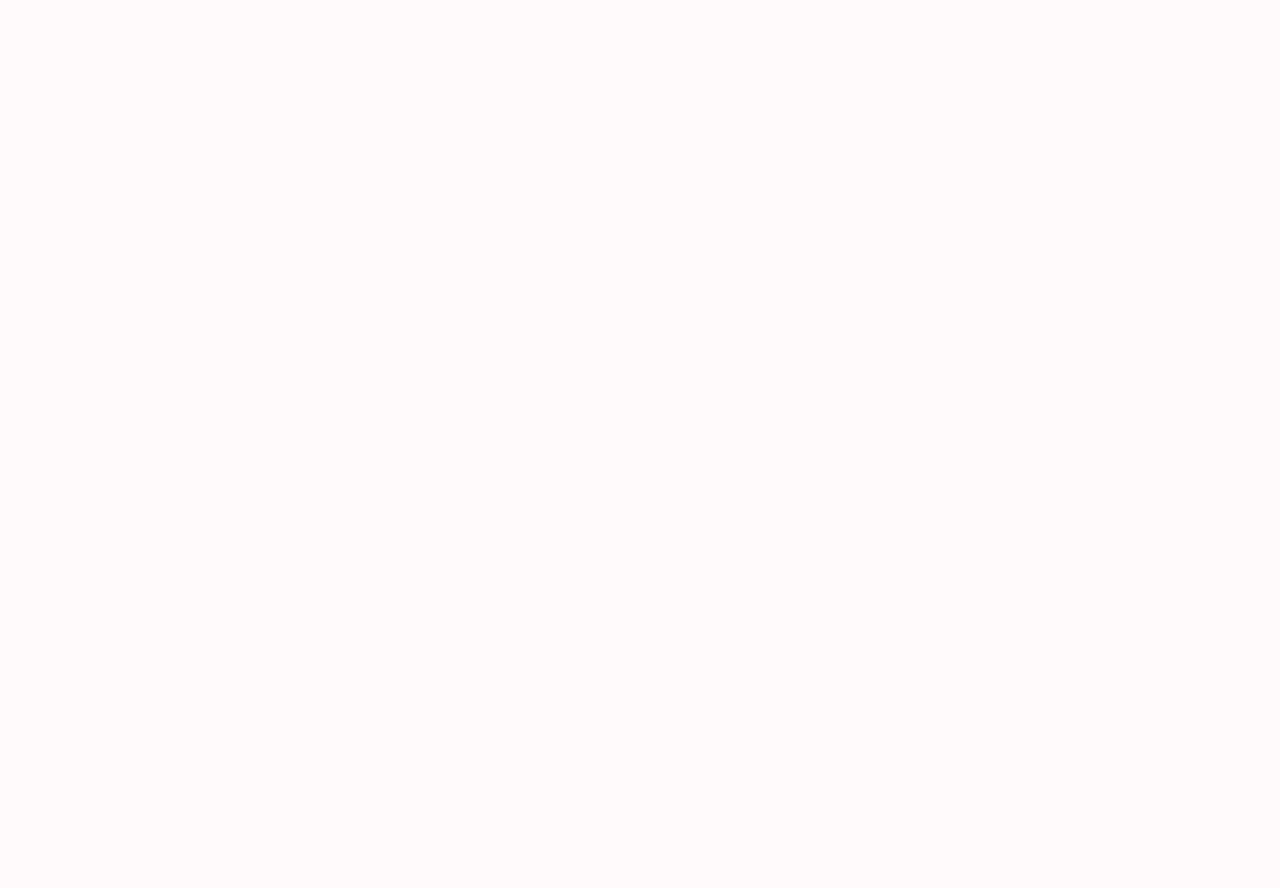
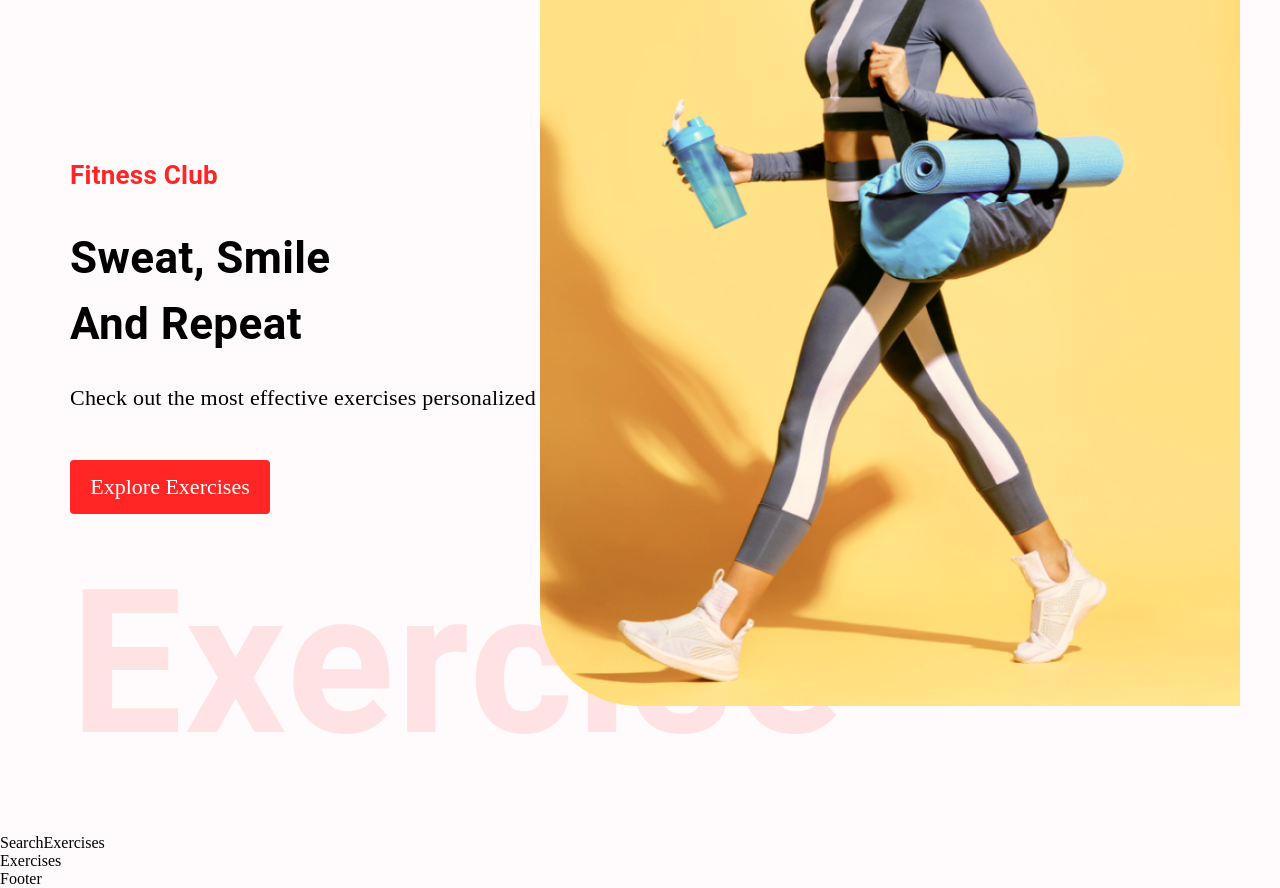
Before and after one commit to bchaindeveloper/home_gym, a React (Create React App) app: page / in a window 1280 px wide. Shown: the part 160-1048 px from the top of the page. Before the commit the page ends 800 px from the top, so only its background shows below. Built offline with nearby package versions, Linux system fonts and the light colour scheme.

Commit message:
HeroBanner

```diff
--- a/src/App.js
+++ b/src/App.js
@@ -1,6 +1,6 @@
-import React from 'react'
+import React from 'react';
 import { Route, Routes } from 'react-router-dom';
-import {Box} from '@mui/material';
+import { Box } from '@mui/material';
 
 import './App.css';
 import ExerciseDetail from './pages/ExerciseDetail';
@@ -8,17 +8,15 @@
 import Navbar from './components/Navbar';
 import Footer from './components/Footer';
 
-const App = () => {
-  return (
-    <Box width="400px" sx={{width: { xl: '1488px' }}} m="auto">
-        <Navbar />
-        <Routes>
-            <Route path="/" elecment={<Home />} />
-            <Route path="/exercise/id" elecment={<ExerciseDetail />} />
-        </Routes>
-        <Footer />
-    </Box>
-  )
-}
+const App = () => (
+  <Box width="400px" sx={{ width: { xl: '1488px' } }} m="auto">
+    <Navbar />
+    <Routes>
+      <Route path="/" element={<Home />} />
+      <Route path="/exercise/:id" element={<ExerciseDetail />} />
+    </Routes>
+    <Footer />
+  </Box>
+);
 
-export default App
+export default App;
--- /dev/null
+++ b/src/components/Exercises.js
@@ -0,0 +1,9 @@
+import React from 'react'
+
+const Exercises = () => {
+  return (
+    <div>Exercises</div>
+  )
+}
+
+export default Exercises
--- /dev/null
+++ b/src/components/HeroBanner.js
@@ -0,0 +1,26 @@
+import React from 'react';
+import { Box, Stack, Typography } from '@mui/material';
+
+import HeroBannerImage from '../assets/images/banner.png';
+
+const HeroBanner = () => (
+  <Box sx={{ mt: { lg: '212px', xs: '70px' }, ml: { sm: '50px' } }} position="relative" p="20px">
+    <Typography color="#FF2625" fontWeight="600" fontSize="26px">Fitness Club</Typography>
+    <Typography fontWeight={700} sx={{ fontSize: { lg: '44px', xs: '40px' } }} mb="23px" mt="30px">
+      Sweat, Smile <br />
+      And Repeat
+    </Typography>
+    <Typography fontSize="22px" fontFamily="Alegreya" lineHeight="35px">
+      Check out the most effective exercises personalized to you
+    </Typography>
+    <Stack>
+      <a href="#exercises" style={{ marginTop: '45px', textDecoration: 'none', width: '200px', textAlign: 'center', background: '#FF2625', padding: '14px', fontSize: '22px', textTransform: 'none', color: 'white', borderRadius: '4px' }}>Explore Exercises</a>
+    </Stack>
+    <Typography fontWeight={600} color="#FF2625" sx={{ opacity: '0.1', display: { lg: 'block', xs: 'none' }, fontSize: '200px' }}>
+      Exercise
+    </Typography>
+    <img src={HeroBannerImage} alt="hero-banner" className="hero-banner-img" />
+  </Box>
+);
+
+export default HeroBanner;
--- /dev/null
+++ b/src/components/SearchExercises.js
@@ -0,0 +1,9 @@
+import React from 'react'
+
+const SearchExercises = () => {
+  return (
+    <div>SearchExercises</div>
+  )
+}
+
+export default SearchExercises
--- a/src/index.js
+++ b/src/index.js
@@ -1,6 +1,7 @@
 import React from 'react';
 import ReactDOM from 'react-dom/client';
 import { BrowserRouter } from 'react-router-dom';
+
 import App from './App';
 
 const root = ReactDOM.createRoot(document.getElementById('root'));
--- a/src/pages/Home.js
+++ b/src/pages/Home.js
@@ -1,8 +1,16 @@
-import React from 'react'
+import React, {useState} from 'react';
+import { Box } from '@mui/material';
+import Exercises from '../components/Exercises';
+import SearchExercises from '../components/SearchExercises';
+import HeroBanner from '../components/HeroBanner';
 
 const Home = () => {
   return (
-    <div>Home</div>
+    <Box>
+      <HeroBanner />
+      <SearchExercises />
+      <Exercises />
+    </Box>
   )
 }
 
```
